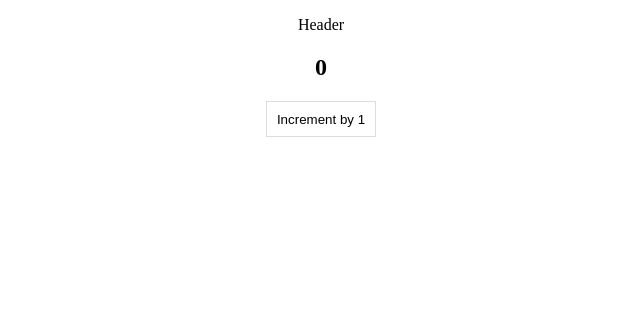
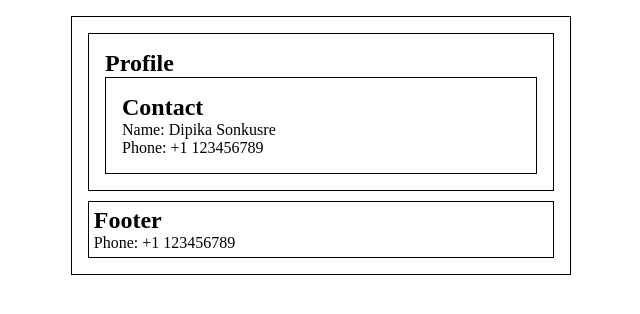
Before and after one commit to Dipika-Sonkusre/reacthooks, a React (Vite) app: page / in a window 1280 px wide. Shown: the top 314 px of the page, without its empty margins (319-959 px from the left). Built offline with nearby package versions, Linux system fonts and the light colour scheme.

Commit message:
feat: React UseContext Hook

```diff
--- a/src/App.jsx
+++ b/src/App.jsx
@@ -1,4 +1,7 @@
 import "./App.css";
+import Footer from "./component/Footer";
+import Profile from "./component/Profile";
+import ContextProvider from "./context/AppContext";
 import UseCallback from "./Hooks/UseCallback";
 
 function App() {
@@ -8,7 +11,20 @@ function App() {
       {/* <UseEffect /> <br /> */}
       {/* <UseRef /> <br /> */}
       {/* <UseMemo /> <br /> */}
-      <UseCallback />
+      {/* <UseCallback /> */}
+
+      <div
+        style={{
+          border: "1px solid black",
+          padding: "1rem",
+          width: "500px",
+        }}
+      >
+        <ContextProvider>
+          <Profile />
+          <Footer />
+        </ContextProvider>
+      </div>
     </section>
   );
 }
--- /dev/null
+++ b/src/component/Contact.jsx
@@ -0,0 +1,21 @@
+import React, { useContext } from "react";
+import { AppContext } from "../context/AppContext";
+
+export default function Contact() {
+  const { phone, name } = useContext(AppContext);
+
+  return (
+    <div
+      style={{
+        border: "1px solid black",
+        padding: "1rem",
+        width: "auto",
+        textAlign: "left",
+      }}
+    >
+      <h2>Contact</h2>
+      <p>Name: {name}</p>
+      <p>Phone: {phone}</p>
+    </div>
+  );
+}
--- /dev/null
+++ b/src/component/Footer.jsx
@@ -0,0 +1,20 @@
+import React, { useContext } from "react";
+import { AppContext } from "../context/AppContext";
+
+export default function Footer() {
+  const {phone} = useContext(AppContext);
+  return (
+    <div
+      style={{
+        border: "1px solid black",
+        padding: "0.3rem",
+        width: "auto",
+        marginTop: "10px",
+        textAlign: "left",
+      }}
+    >
+      <h2>Footer</h2>
+      <p>Phone: {phone}</p>
+    </div>
+  );
+}
--- /dev/null
+++ b/src/component/Profile.jsx
@@ -0,0 +1,18 @@
+import React from 'react'
+import Contact from './Contact'
+
+export default function Profile() {
+  return (
+    <div
+      style={{
+        border: "1px solid black",
+        padding: "1rem",
+        width: "auto",
+        textAlign: "left",
+      }}
+    >
+      <h2>Profile</h2>
+      <Contact />
+    </div>
+  );
+}
--- /dev/null
+++ b/src/context/AppContext.jsx
@@ -0,0 +1,17 @@
+/* eslint-disable react-refresh/only-export-components */
+import { createContext } from "react";
+
+export const AppContext = createContext();
+
+const ContextProvider = (props) => {
+  const phone = "+1 123456789";
+  const name = "Dipika Sonkusre";
+
+  return (
+    <AppContext.Provider value={{ phone, name }}>
+      {props.children}
+    </AppContext.Provider>
+  );
+};
+
+export default ContextProvider;
```
